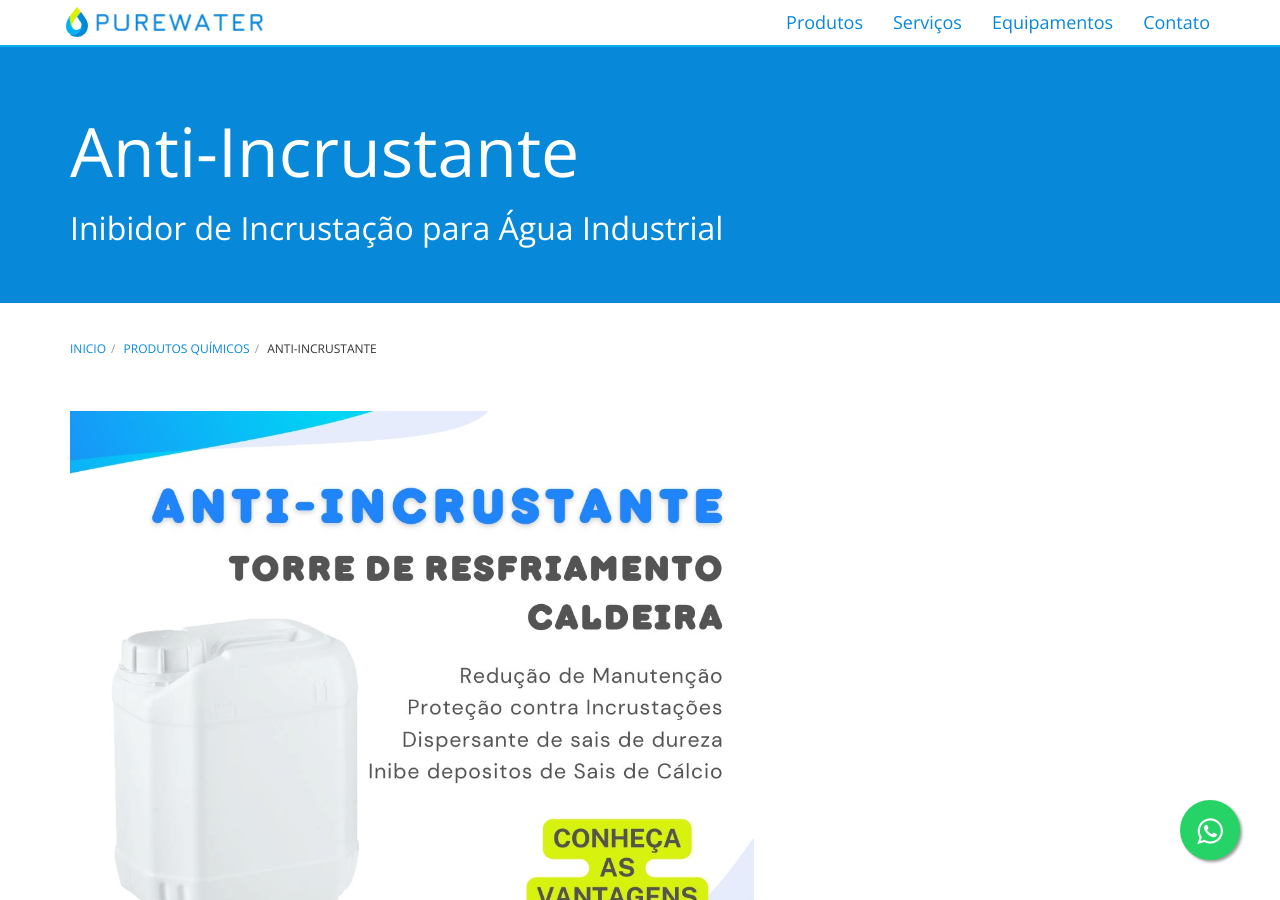
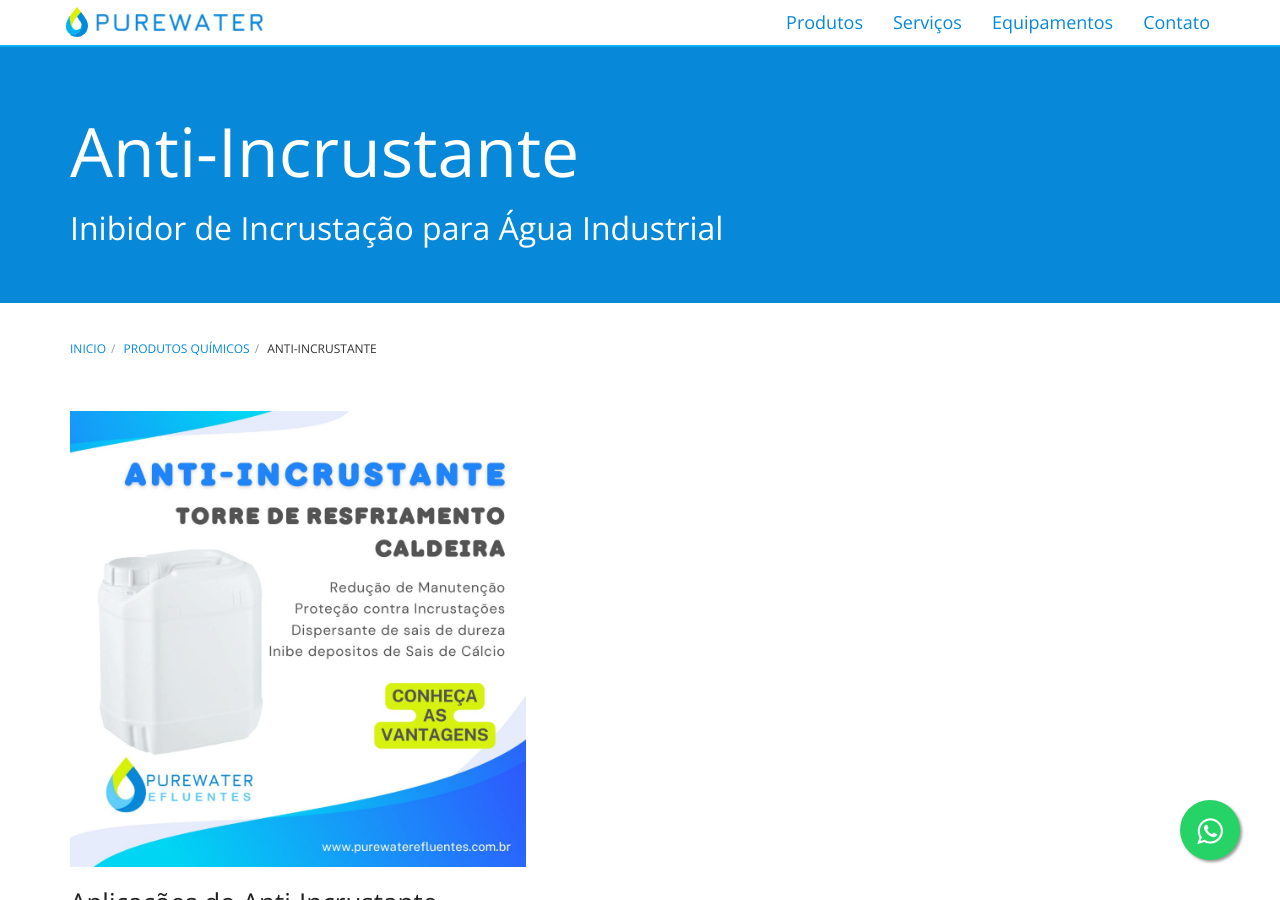
Before and after one commit to purewaterefluentes/purewaterefluentes.github.io, a Jekyll site: the page built from produtos/anti-incrustante.md, in a window 1280 px wide and 900 px high. Built offline with Jekyll 4.4.1, drawn with Linux system fonts in a browser that asks for light colours; nearby versions of some CDN libraries; library files that are not in the unit come from our copies.

Commit message:
Update anti-incrustante.md

```diff
--- a/produtos/anti-incrustante.md
+++ b/produtos/anti-incrustante.md
@@ -6,7 +6,7 @@
 description: Anti-incrustante é usado para prevenir a deposição de sais dissolvidos de carbonatos, silicatos, oxido ferroso e sulfatos de cálcio na água industrial, evitando a incrustação em tanques, tubulações, caldeiras, torre de resfriamento, chiller.
 ---
 <br />
-<img class="img-responsive pull-Right" style="max-width: 60%;" src="../../website/images/Anti-incrustante_caldeira_torre.jpg" alt="Anti-incrustante_para_caldeira_torre_resfriamento">
+<img class="img-responsive pull-Right" style="max-width: 40%;" src="../../website/images/Anti-incrustante_caldeira_torre.jpg" alt="Anti-incrustante_para_caldeira_torre_resfriamento">
 
 ### Aplicações do Anti-Incrustante
 
```
